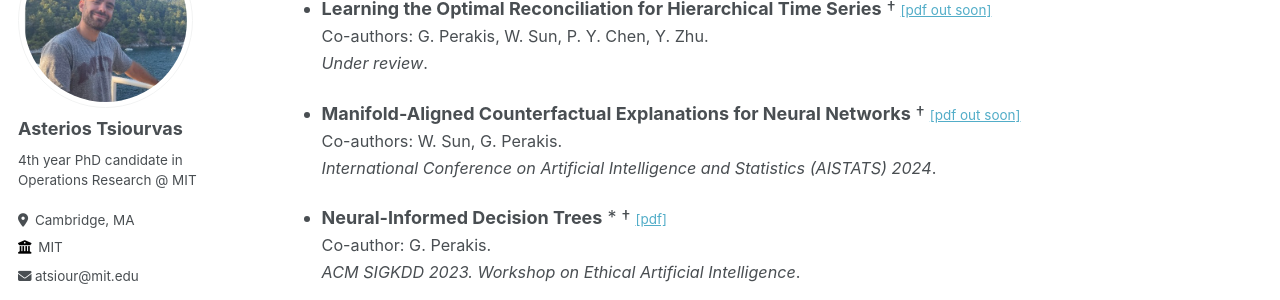
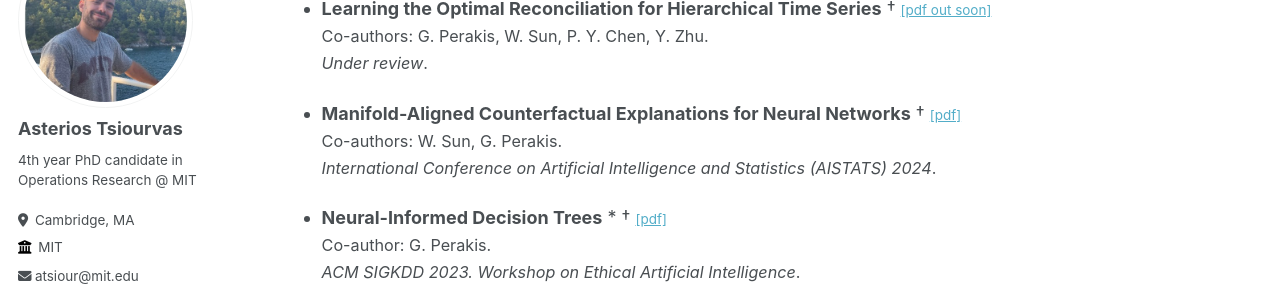
Before and after one commit to asterios-tsiourvas/asterios-tsiourvas.github.io, a Jekyll site: the page built from _pages/publications.md, in a window 1280 px wide and 900 px high, scrolled down 1051 px. Shown: the part 153-453 px from the top of the window. Built offline with Jekyll 4.4.1, drawn with Linux system fonts in a browser that asks for light colours; some web fonts are replaced.

Commit message:
intial_commit

```diff
--- a/_pages/publications.md
+++ b/_pages/publications.md
@@ -33,7 +33,7 @@ author_profile: true
 
 - **Learning the Optimal Reconciliation for Hierarchical Time Series** † <small>[[pdf out soon]]()</small><br><span style="font-size: 0.9em;">Co-authors: G. Perakis, W. Sun, P. Y. Chen, Y. Zhu. <br>*Under review*.</span>
 
-- **Manifold-Aligned Counterfactual Explanations for Neural Networks** † <small>[[pdf out soon]]()</small><br><span style="font-size: 0.9em;">Co-authors: W. Sun, G. Perakis. <br>*International Conference on Artificial Intelligence and Statistics (AISTATS) 2024*.</span>
+- **Manifold-Aligned Counterfactual Explanations for Neural Networks** † <small>[[pdf]](https://proceedings.mlr.press/v238/tsiourvas24a/tsiourvas24a.pdf)</small><br><span style="font-size: 0.9em;">Co-authors: W. Sun, G. Perakis. <br>*International Conference on Artificial Intelligence and Statistics (AISTATS) 2024*.</span>
 
 - **Neural-Informed Decision Trees** \* † <small>[[pdf]](https://charliezhaoyinpeng.github.io/EAI-KDD23/cameraready/8.pdf)</small><br><span style="font-size: 0.9em;">Co-author: G. Perakis. <br>*ACM SIGKDD 2023. Workshop on Ethical Artificial Intelligence*.</span>
 
```
